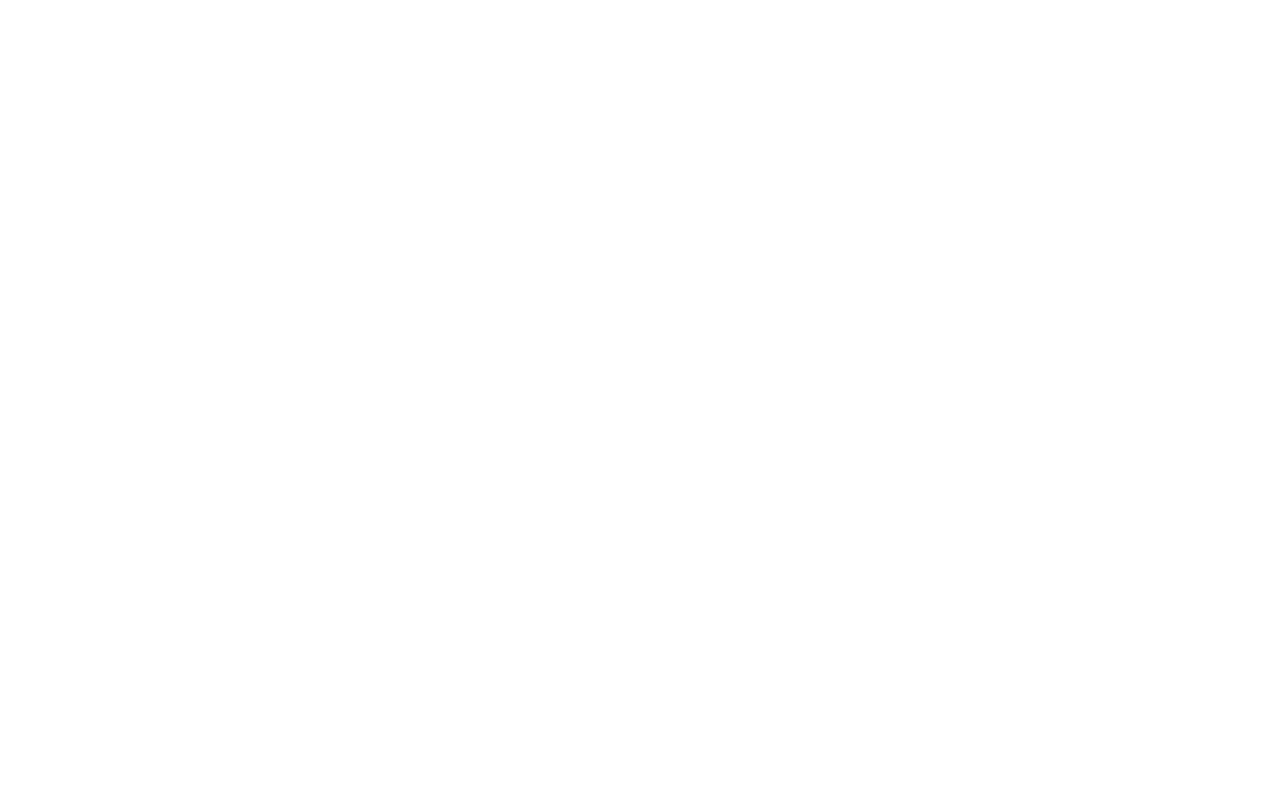
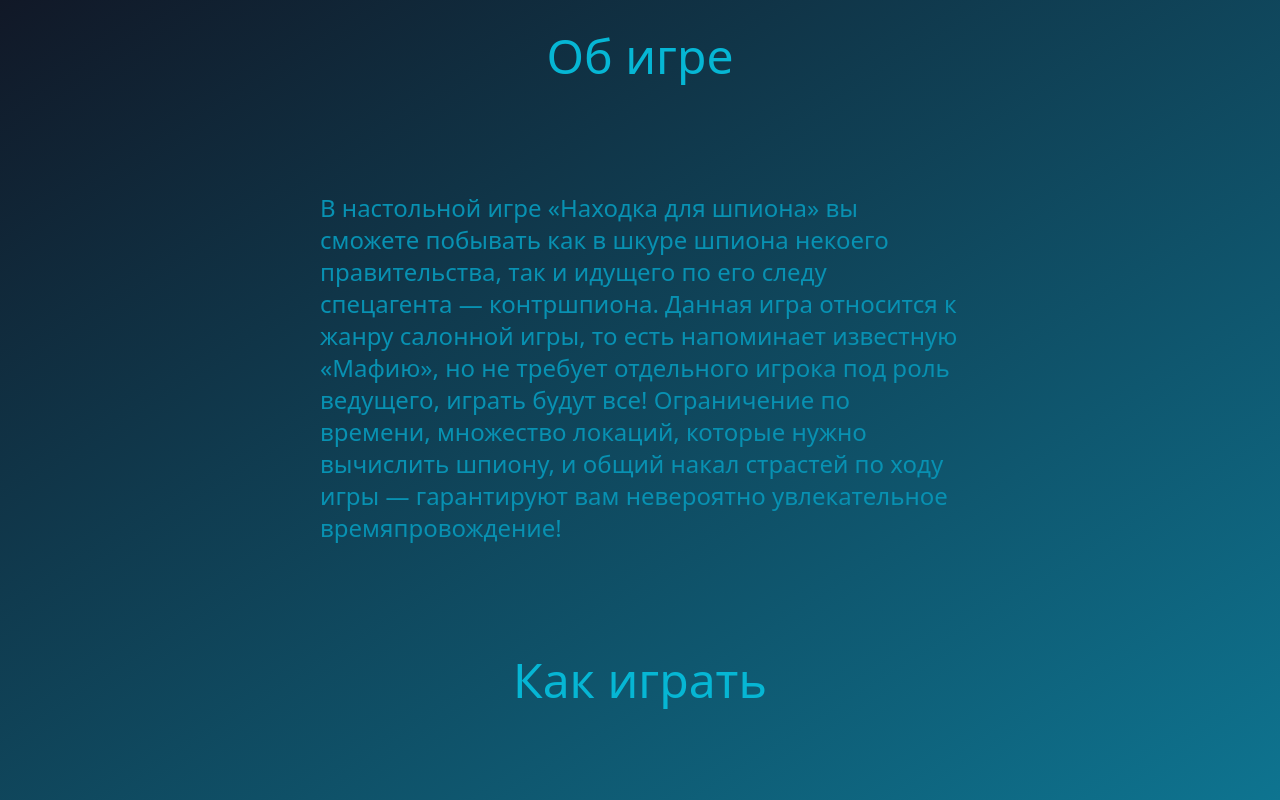
Before and after one commit to rakhmatovich/Spy, a React (Vite) app: page /reference in a window 1280 px wide. Built offline with nearby package versions, Linux system fonts and the light colour scheme.

Commit message:
reference

```diff
--- a/src/Router.jsx
+++ b/src/Router.jsx
@@ -2,6 +2,7 @@
 import Home from "./pages/Home"
 import Game from "./pages/Game"
 import Reference from "./pages/Reference"
+import Settings from "./pages/Settings"
 
 function App() {
 
@@ -11,6 +12,7 @@
         <Route path='/' element={<Home />}/>
         <Route path='/game' element={<Game />} />
         <Route path='/reference' element={<Reference />} />
+        <Route path='/settings' element={<Settings />} />
       </Routes>
     </BrowserRouter>
   )
--- a/src/components/Buttons.jsx
+++ b/src/components/Buttons.jsx
@@ -4,7 +4,7 @@
 export default function Buttons() {
     return (
         <div className='flex pt-[24vh] pb-[30vh] flex-col gap-7 w-full items-center justify-center'>
-            <Link to='/Game'>
+            <Link to='/game'>
                 <button className="bg-blue-500 hover:bg-blue-700 text-white font-bold py-2 px-4 w-96 h-14 rounded-full grid-cols-1">
                     Новая игра
                 </button>
@@ -12,9 +12,11 @@
             <button className="bg-blue-500 hover:bg-blue-700 text-white font-bold py-2 px-4 w-96 h-14 rounded-full  grid-cols-1">
                 Настройки
             </button>
+            <Link to={'/reference'}>
             <button className="bg-blue-500 hover:bg-blue-700 text-white font-bold py-2 px-4 w-96 h-14 rounded-full grid-cols-1">
                 Справка
             </button>
+            </Link>
         </div>
     )
 }
--- a/src/components/Footer.jsx
+++ b/src/components/Footer.jsx
@@ -4,7 +4,7 @@
 export default function () {
   return (
     <div className='flex'>
-      <h1 className='text-cyan-500 hover:text-cyan-700 text-center mx-auto m-4 '><a href="https://t.me/thisjavik" target='_blank'>Power by Sydney</a></h1>
+      <h1 className='text-cyan-500 hover:text-cyan-700 text-center mx-auto  '><a href="https://t.me/thisjavik" target='_blank'>Power by Javik</a></h1>
     </div>
   )
 }
--- a/src/components/Navbar.jsx
+++ b/src/components/Navbar.jsx
@@ -3,7 +3,7 @@
 export default function Navbar() {
   return (
     <>
-      <div className="main-container pt-8">
+      <div className="main-container ">
         <img className="w-48" src="/src/image/Icon.png" alt="" />
       </div>
     </>
--- a/src/pages/Game.jsx
+++ b/src/pages/Game.jsx
@@ -2,7 +2,7 @@
 
 export default function Game() {
   return (
-    <div className='flex bg-gray-900  w-full h-[100vh] '>
+    <div className='flex h-screen bg-gradient-to-br from-gray-900 to-cyan-700  w-full h-[100vh] '>
       <h1 className='text-white w-full my-32  text-5xl text-center'>Выберите параметры</h1>
     </div>
   )
--- a/src/pages/Home.jsx
+++ b/src/pages/Home.jsx
@@ -5,7 +5,7 @@
 function Home() {
 
   return (
-    <div className="bg-gray-900">
+    <div className="h-screen bg-gradient-to-br from-gray-900 to-cyan-700  ">
       <Navbar />
 
       <Buttons />
--- a/src/pages/Reference.jsx
+++ b/src/pages/Reference.jsx
@@ -2,8 +2,14 @@
 
 export default function Reference() {
   return (
-    <div className='flex '>
-        <h1></h1>
+    <div className='flex flex-col items-center bg-gradient-to-br from-gray-900 to-cyan-700 w-[100%] h-screen'>
+      <h1 className='text-cyan-500 my-8 mx-10 text-5xl'>Об игре
+      </h1>
+      <p className='text-cyan-600 my-20 text-2xl w-[50%] min-w-[300px]'>
+        В настольной игре «Находка для шпиона» вы сможете побывать как в шкуре шпиона некоего правительства, так и идущего по его следу спецагента — контршпиона. Данная игра относится к жанру салонной игры, то есть напоминает известную «Мафию», но не требует отдельного игрока под роль ведущего, играть будут все! Ограничение по времени, множество локаций, которые нужно вычислить шпиону, и общий накал страстей по ходу игры — гарантируют вам невероятно увлекательное времяпровождение!
+      </p>
+
+      <h1 className='text-cyan-500 my-8 mx-10 text-5xl'>Как играть</h1>
     </div>
   )
 }
--- /dev/null
+++ b/src/pages/Settings.jsx
@@ -0,0 +1,7 @@
+import React from 'react'
+
+export default function Settings() {
+  return (
+    <div>Settings</div>
+  )
+}
```
